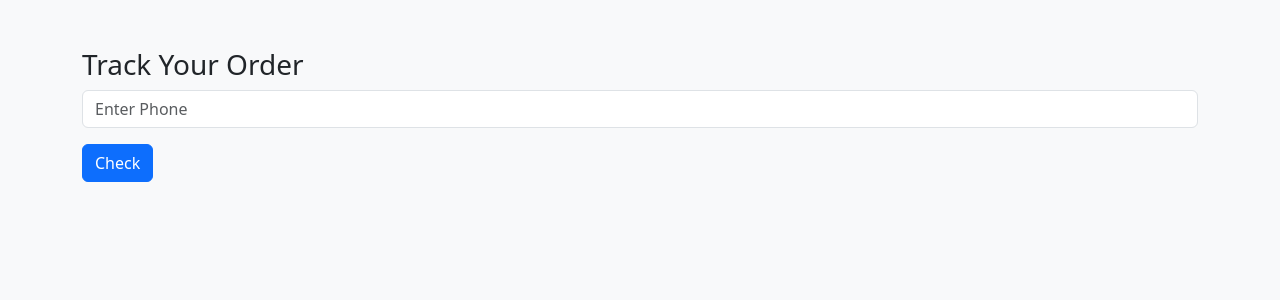
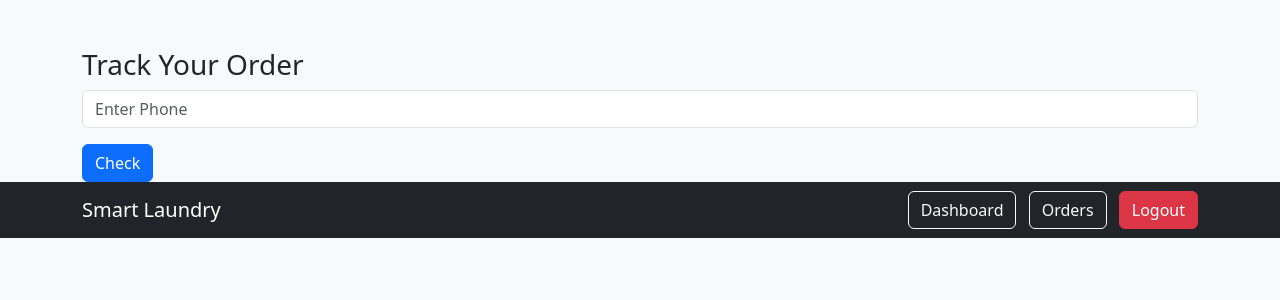
Before and after one commit to Likith1269/laundry-app, a Flask app: page /track in a window 1280 px wide. Shown: the top 300 px of the page. Run offline with Flask 3, Linux system fonts and the light colour scheme.

Commit message:
Added professional navbar

```diff
--- a/templates/track.html
+++ b/templates/track.html
@@ -33,4 +33,15 @@
 
 </div>
 </body>
+<nav class="navbar navbar-dark bg-dark">
+    <div class="container">
+        <a class="navbar-brand" href="/">Smart Laundry</a>
+        <div class="ms-auto">
+            <a href="/dashboard" class="btn btn-outline-light me-2">Dashboard</a>
+            <a href="/orders" class="btn btn-outline-light me-2">Orders</a>
+            <a href="/logout" class="btn btn-danger">Logout</a>
+        </div>
+    </div>
+</nav>
+
 </html>
```
Also changed, not shown: templates/dashboard.html (+11 -0 lines), templates/orders.html (+11 -0 lines).
